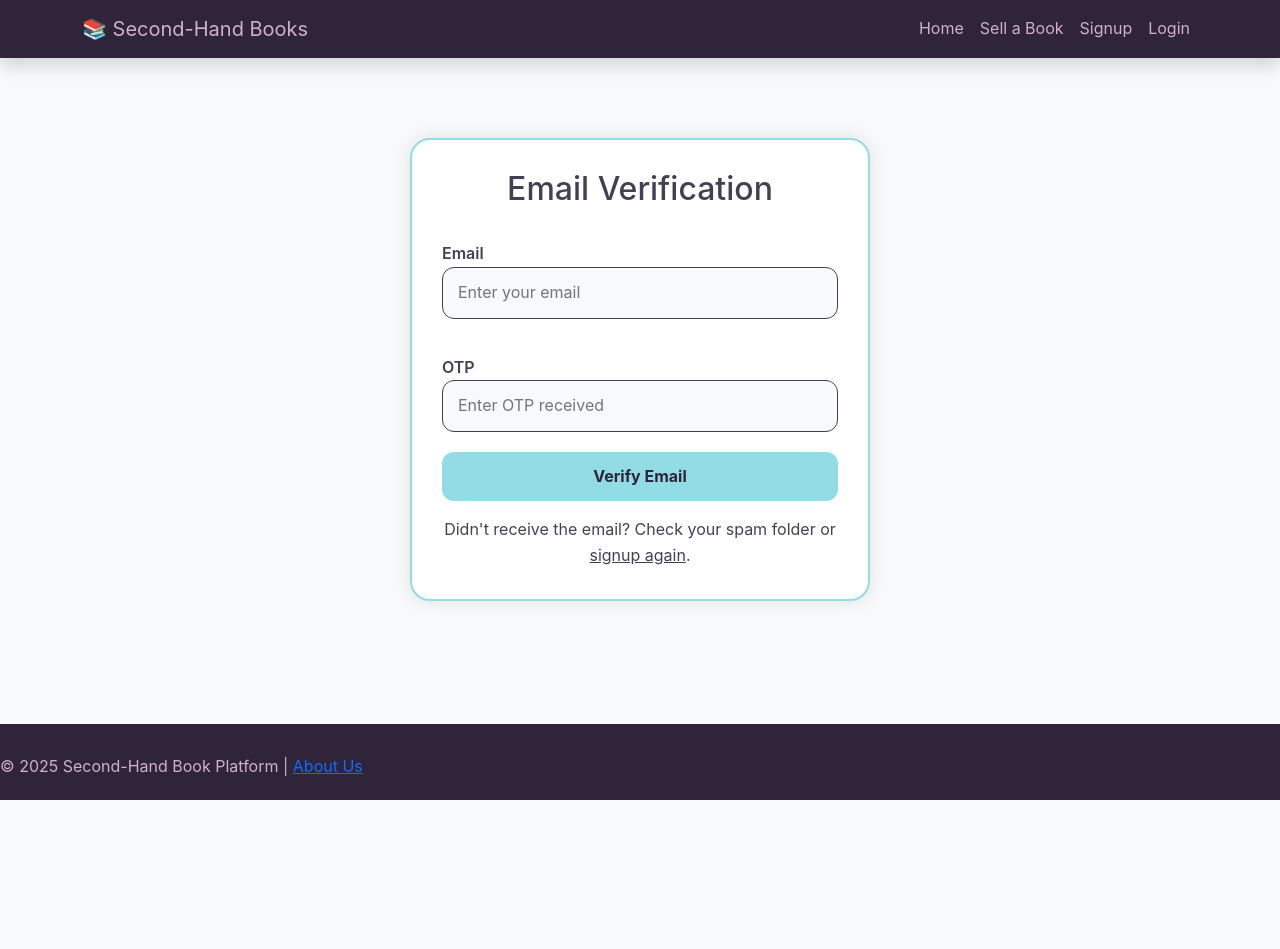
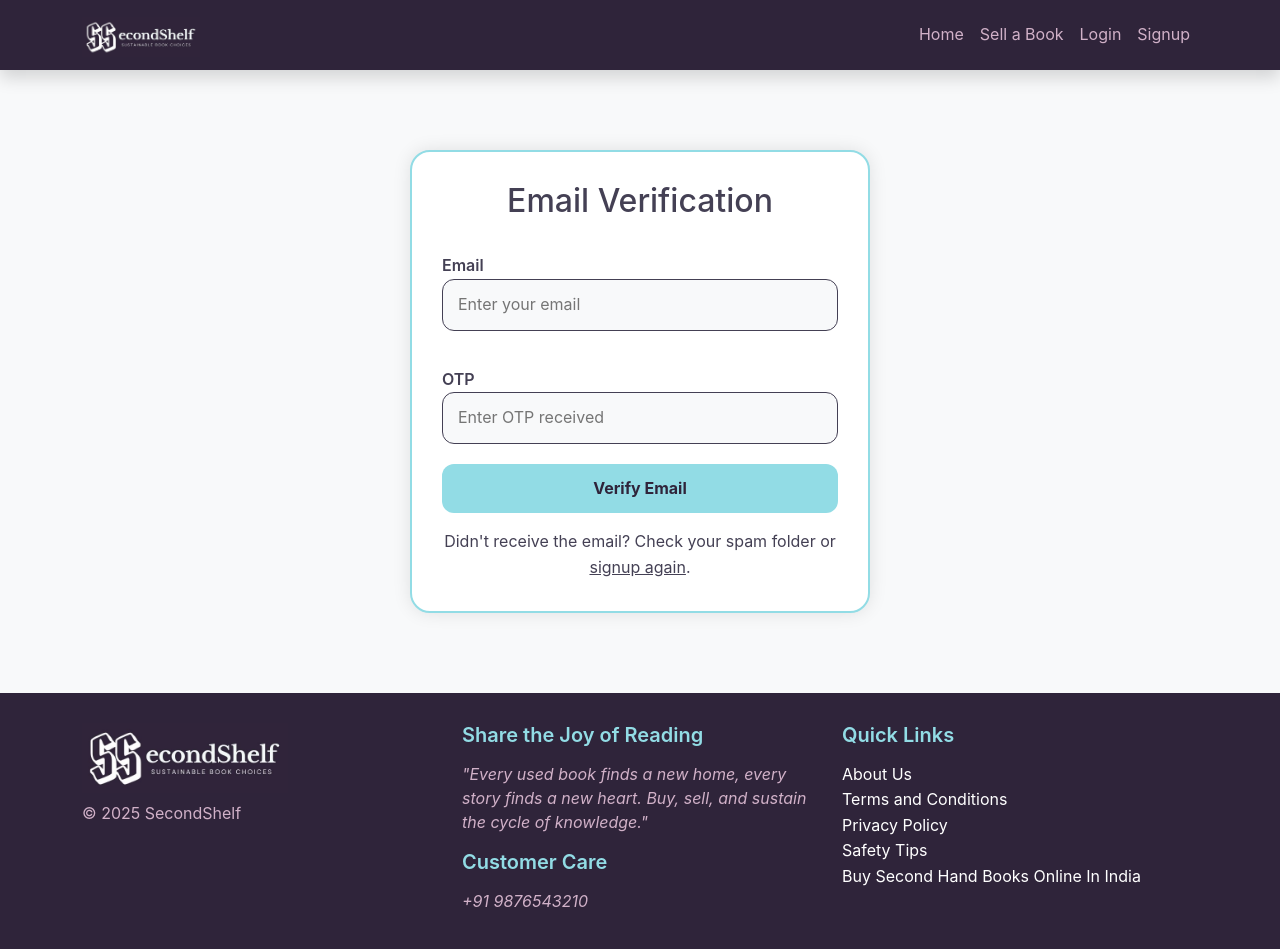
Before and after one commit to Macx87/SecondShelf, a PHP site: page /secondhand_books/auth/verify.php in a window 1280 px wide. Before the commit the page ends 800 px from the top, so only its background shows below. Run offline with PHP 8.4, Linux system fonts and the light colour scheme.

Commit message:
Add files via upload

```diff
--- a/auth/verify.php
+++ b/auth/verify.php
@@ -13,17 +13,24 @@ if ($_SERVER['REQUEST_METHOD'] === 'POST') {
     $email = $conn->real_escape_string($_POST['email']);
     $otp = $conn->real_escape_string($_POST['otp']);
 
-    $check = $conn->query("SELECT * FROM pending_users WHERE email='$email' AND otp='$otp'");
+    $stmt = $conn->prepare("SELECT * FROM pending_users WHERE email=? AND otp=?");
+    $stmt->bind_param("ss", $email, $otp);
+    $stmt->execute();
+    $check = $stmt->get_result();
 
     if ($check && $check->num_rows === 1) {
         $pendingUser = $check->fetch_assoc();
-        $name = $conn->real_escape_string($pendingUser['name']);
-        $password = $conn->real_escape_string($pendingUser['password']);
+        $name = $pendingUser['name'];
+        $password = $pendingUser['password'];
 
-        $insert = $conn->query("INSERT INTO users (name, email, password) VALUES ('$name', '$email', '$password')");
+        $insertStmt = $conn->prepare("INSERT INTO users (name, email, password) VALUES (?, ?, ?)");
+        $insertStmt->bind_param("sss", $name, $email, $password);
+        $insertStmt->execute();
 
-        if ($insert) {
-            $conn->query("DELETE FROM pending_users WHERE email='$email'");
+        if ($insertStmt->affected_rows > 0) {
+            $deleteStmt = $conn->prepare("DELETE FROM pending_users WHERE email=?");
+            $deleteStmt->bind_param("s", $email);
+            $deleteStmt->execute();
             $_SESSION['success'] = "Email verified successfully. You can now login.";
             header("Location: login.php");
             exit();
@@ -45,6 +52,7 @@ $user_name = $_SESSION['user_name'] ?? null;
 
 <!DOCTYPE html>
 <html lang="en">
+
 <head>
     <meta charset="UTF-8">
     <meta name="viewport" content="width=device-width, initial-scale=1.0">
@@ -53,32 +61,28 @@ $user_name = $_SESSION['user_name'] ?? null;
     <link href="https://cdn.jsdelivr.net/npm/bootstrap@5.3.0/dist/css/bootstrap.min.css" rel="stylesheet">
     <link href="../css/styles.css" rel="stylesheet">
 </head>
+
 <body>
 
     <nav class="navbar navbar-expand-lg navbar-dark shadow">
-            <div class="container d-flex align-items-center">
-                <!-- Brand/Logo -->
-                <a class="navbar-brand" href="/secondhand_books/index.php">📚 Second-Hand Books</a>
-
-                <!-- Toggler Button -->
-                <button
-                    class="navbar-toggler"
-                    type="button"
-                    data-bs-toggle="collapse"
-                    data-bs-target="#navbarNav"
-                    aria-controls="navbarNav"
-                    aria-expanded="false"
-                    aria-label="Toggle navigation">
+        <div class="container">
+            <a class="navbar-brand" href="../index.php">
+                <img src="../assets/img/secondshelf_logo.jpg" alt="SecondShelf Logo" height="40px" class="d-inline-block align-text-top me-2">
+            </a>
+            <button class="navbar-toggler" type="button" data-bs-toggle="collapse" data-bs-target="#navbarNav">
                 <span class="navbar-toggler-icon"></span>
             </button>
-
-                <!-- Navbar Links -->
             <div class="collapse navbar-collapse" id="navbarNav">
                 <ul class="navbar-nav ms-auto">
-                        <li class="nav-item"><a class="nav-link" href="/secondhand_books/index.php">Home</a></li>
-                        <li class="nav-item"><a class="nav-link" href="/secondhand_books/sell.php">Sell a Book</a></li>
-                        <li class="nav-item"><a class="nav-link" href="signup.php">Signup</a></li>
-                        <li class="nav-item"><a class="nav-link" href="login.php">Login</a></li>
+                    <li class="nav-item"><a class="nav-link" href="../index.php">Home</a></li>
+                    <li class="nav-item"><a class="nav-link" href="../sell.php">Sell a Book</a></li>
+                    <?php if ($user_name): ?>
+                        <li class="nav-item"><a class="nav-link" href="../profile.php"><?php echo htmlspecialchars($user_name); ?></a></li>
+                        <li class="nav-item"><a class="nav-link" href="../logout.php">Logout</a></li>
+                    <?php else: ?>
+                        <li class="nav-item"><a class="nav-link" href="../auth/login.php">Login</a></li>
+                        <li class="nav-item"><a class="nav-link" href="../auth/signup.php">Signup</a></li>
+                    <?php endif; ?>
                 </ul>
             </div>
         </div>
@@ -108,11 +112,39 @@ $user_name = $_SESSION['user_name'] ?? null;
         </div>
     </div>
 
-        <footer class="footer mt-auto">
-            <p class="m-0">&copy; 2025 Second-Hand Book Platform | <a href="about.php">About Us</a></p>
+    <footer class="footer">
+        <div class="container">
+            <div class="row">
+                <div class="col-md-4 mb-3 mb-md-0">
+                    <div class="footer-brand">
+                        <img src="../assets/img/secondshelf_logo.jpg" alt="SecondShelf Logo" height="40" class="mb-2" style="height: 70px;">
+                        <p class="m-0">&copy; 2025 SecondShelf </p>
+                    </div>
+                </div>
+                <div class="col-md-4 mb-3 mb-md-0">
+                    <div class="footer-message">
+                        <h5>Share the Joy of Reading</h5>
+                        <p>"Every used book finds a new home, every story finds a new heart. Buy, sell, and sustain the cycle of knowledge."</p>
+                        <h5 class="mt-3">Customer Care</h5>
+                        <p><i class="bi bi-telephone-fill"></i> +91 9876543210</p>
+                    </div>
+                </div>
+                <div class="col-md-4">
+                    <h5>Quick Links</h5>
+                    <ul class="list-unstyled footer-links">
+                        <li><a href="../about.php" class="footer-link">About Us</a></li>
+                        <li><a href="../terms.php" class="footer-link">Terms and Conditions</a></li>
+                        <li><a href="../privacy.php" class="footer-link">Privacy Policy</a></li>
+                        <li><a href="../safety-tips.php" class="footer-link">Safety Tips</a></li>
+                        <li><a href="../buy-books-india.php" class="footer-link">Buy Second Hand Books Online In India</a></li>
+                    </ul>
+                </div>
+            </div>
+        </div>
     </footer>
 
     <script src="https://cdn.jsdelivr.net/npm/bootstrap@5.2.3/dist/js/bootstrap.bundle.min.js" integrity="" crossorigin="anonymous"></script>
 
 </body>
+
 </html>
```
Also changed, not shown: auth/login.php (+39 -7 lines), auth/signup.php (+50 -9 lines). Lines whose indentation alone changed are shown as unchanged.
